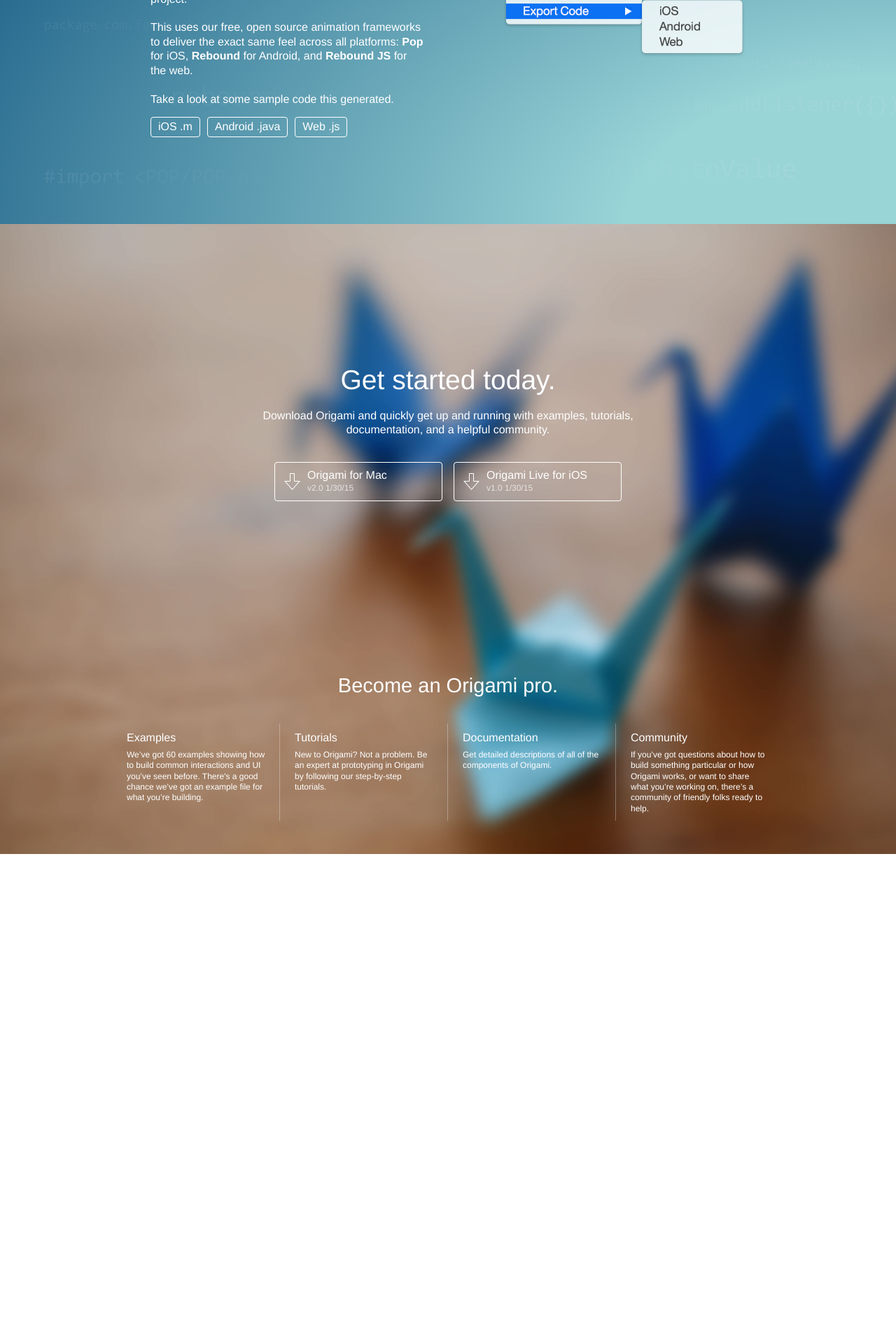
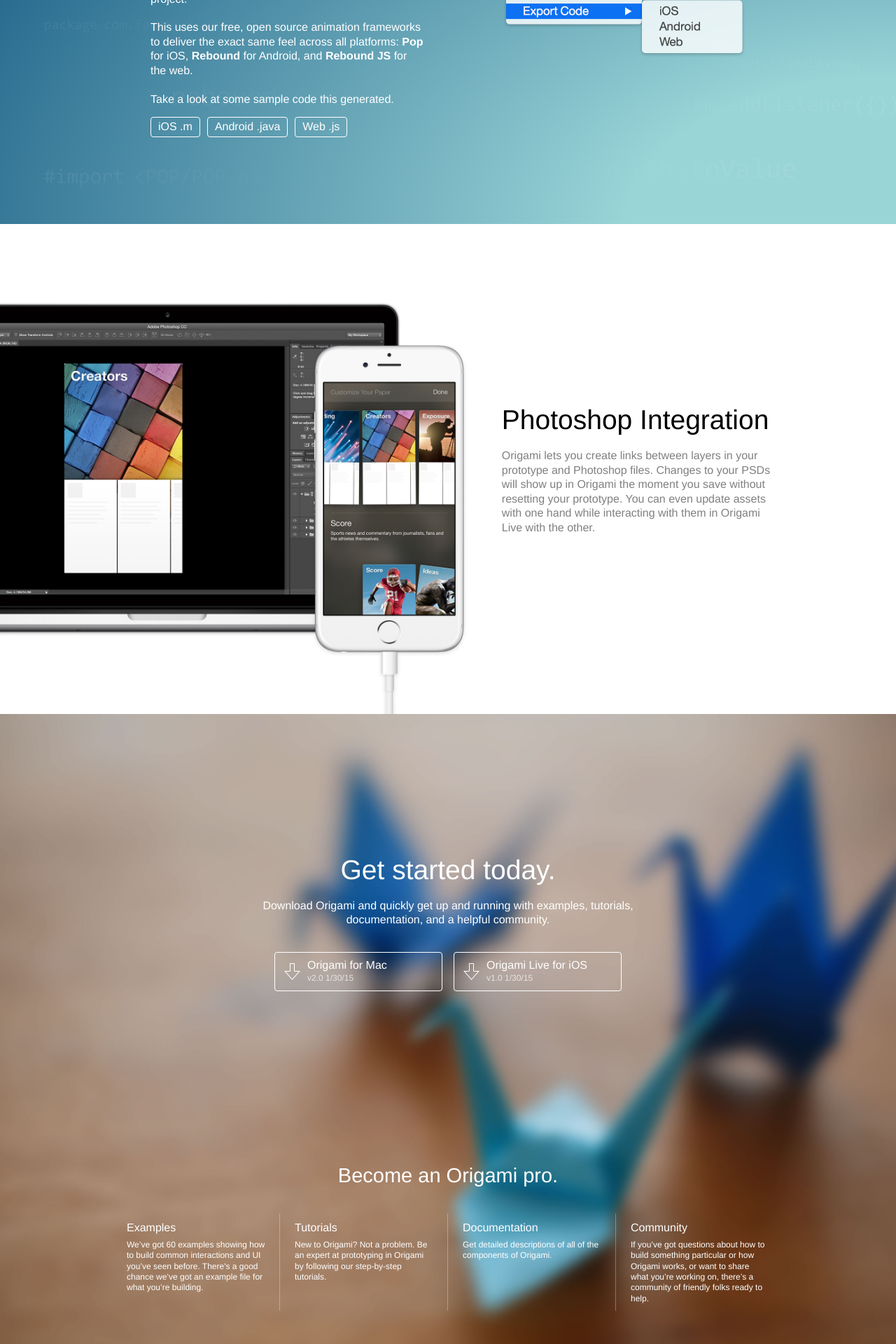
Before and after one commit to facebookarchive/origami, a Jekyll site: the page built from index.html, in a window 1280 px wide. Shown: the part 2265-4185 px from the top of the page at 70% size. Built offline with Jekyll 4.4.1, drawn with Linux system fonts in a browser that asks for light colours; Markdown is read by kramdown in place of the engine named in the settings; the list of posts is cut into pages by our own code; comment, search, counter and statistics services are not loaded; before the commit the page ends 3485 px from its top, so only the background shows below that.

Commit message:
Added a section on Photoshop integration

```diff
--- a/index.html
+++ b/index.html
@@ -61,6 +61,13 @@
 		</div>
 	</div>
 
+	<div id="section-photoshop">
+		<div class="body-text">
+			<h2>Photoshop Integration</h2>
+			<p>Origami lets you create links between layers in your prototype and Photoshop files. Changes to your PSDs will show up in Origami the moment you save without resetting your prototype. You can even update assets with one hand while interacting with them in Origami Live with the other.</p>
+		</div>
+	</div>
+
 	<div id="section-get-started">
 		<div class="header">
 			<h2>Get started today.</h2>
--- a/public/css/homepage.css
+++ b/public/css/homepage.css
@@ -216,6 +216,36 @@
 	padding: 3px 10px;
 }
 
+/* Photoshop Section */
+
+#section-photoshop {
+	background-image: url('../images/photoshop.jpg');
+	background-size: cover;
+	background-position: center;
+	background-repeat: no-repeat;
+	height: 700px;
+	text-align: left;
+	display: -webkit-flex;
+	display: flex;
+	-webkit-flex-direction: column;
+	flex-direction: column;
+}
+
+#section-photoshop .body-text {
+	width: 400px;
+	margin-left: 56%;
+	margin-top: auto;
+	margin-bottom: auto;
+}
+
+#section-photoshop h2 {
+	padding-top: 0;
+}
+
+#section-photoshop .body-text p {
+	color: rgba(0, 0, 0, 0.5);
+}
+
 /* Getting Started Section */
 
 #section-get-started {
```
Also changed, not shown: public/images/photoshop.jpg (added), 3 other files.
